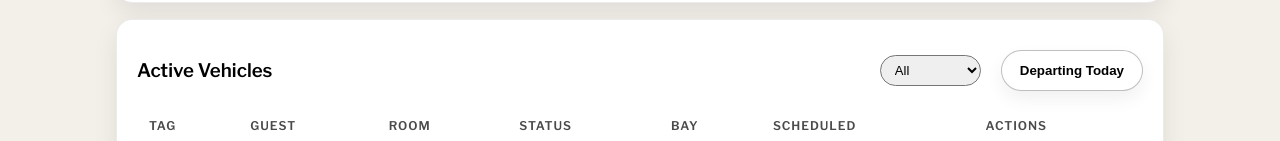
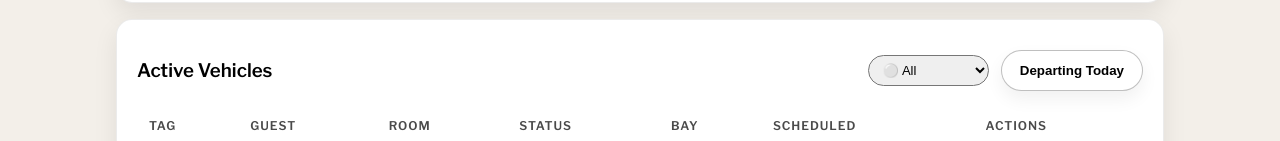
Before and after one commit to melbcoder/royce-valet, a React (Vite) app: page /staff in a window 1280 px wide. Shown: the part 574-715 px from the top of the page. Built offline with nearby package versions, Linux system fonts and the light colour scheme; no server answers; the database is empty.

Commit message:
Updated drop down appearance

```diff
--- a/src/pages/Staff.jsx
+++ b/src/pages/Staff.jsx
@@ -402,18 +402,19 @@ export default function Staff() {
       <section className="card pad">
         <div className="row space-between" style={{ marginBottom: 8 }}>
           <h3>Active Vehicles</h3>
-          <div style={{display: "flex",justifyContent: "flex-end",alignItems: "center",gap: "20px",marginBottom: "0px",flexWrap: "wrap",marginLeft: "auto"}}>
+          <div style={{display: "flex",justifyContent: "flex-end",alignItems: "center",gap: "12px",marginBottom: "0px",flexWrap: "wrap",marginLeft: "auto"}}>
             {/* Status Dropdown */}
             <select
               className={`status-pill ${filterStatus ? `status-${filterStatus}` : ''}`}
               value={filterStatus}
               onChange={(e) => setFilterStatus(e.target.value)}
             >
-              <option value="">All</option>
-              <option value="parked">Parked</option>
-              <option value="retrieving">Retrieving</option>
-              <option value="ready">Ready</option>
-              <option value="out">Out</option>
+              <option value="">⚪️ All</option>
+              <option value="received">⚫ Received</option>
+              <option value="parked">🟣 Parked</option>
+              <option value="retrieving">🟠 Retrieving</option>
+              <option value="ready">🟢 Ready</option>
+              <option value="out">🔵 Out</option>
             </select>
 
             {/* Departing Today Toggle */}
--- a/src/styles/theme.css
+++ b/src/styles/theme.css
@@ -27,10 +27,12 @@ input:focus, textarea:focus{ border-color:var(--gold); box-shadow:0 0 0 3px rgba
 .tag{ font-size:14px; padding:6px 10px; border-radius:999px; border:1px solid rgba(0,0,0,.25); background:#fff; display:flex; align-items:center; gap:6px; }
 .badge{ display:inline-flex; align-items:center; justify-content:center; min-width:18px; height:18px; padding:0 6px; border-radius:999px; background: #000; color:#fff; font-size:12px; font-weight:700; margin-left:8px; }
 .status-pill{ font-size:13px; padding:6px 10px; border-radius:999px; }
-.status-parked{ background: rgba(100,100,100,.08); border:1px solid rgba(0,0,0,.15); }
-.status-retrieving{ background: rgba(191,164,111,.15); border:1px solid rgba(191,164,111,.35); }
-.status-ready{ background: rgba(80,180,120,.15); border:1px solid rgba(80,180,120,.35); }
-.status-out{ background: rgba(60,120,200,.15); border:1px solid rgba(60,120,200,.35); }
+.status-all{ background: rgba(255, 255, 255, 0.15); border:1px solid rgba(0,0,0,.15); }
+.status-received{ background: rgba(54, 54, 54, 0.15); border:1px solid rgba(0,0,0,.15); }
+.status-parked{ background: rgba(98, 2, 122, 0.15); border:1px solid rgba(0,0,0,.15); }
+.status-retrieving{ background: rgba(243, 148, 7, 0.15); border:1px solid rgba(0,0,0,.15); }
+.status-ready{ background: rgba(80,180,120,.15); border:1px solid rgba(0,0,0,.15); }
+.status-out{ background: rgba(60,120,200,.15); border:1px solid rgba(0,0,0,.15); }
 table{ width:100%; border-collapse:separate; border-spacing:0 10px; }
 th{ text-align:left; font-size:12px; color:var(--muted); text-transform:uppercase; letter-spacing:.08em; padding:0 12px; }
 td{ background: var(--card); border: 1px solid rgba(0,0,0,.12); padding:12px; }
```
